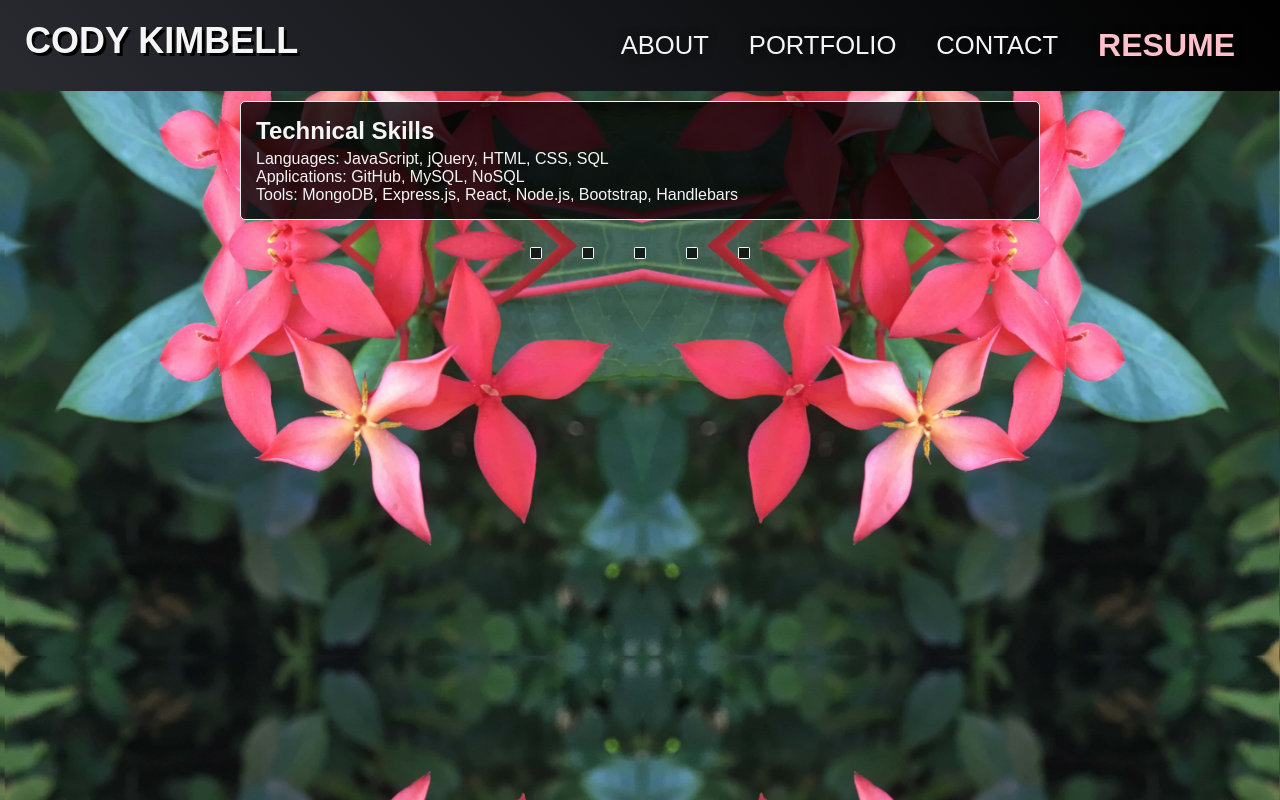
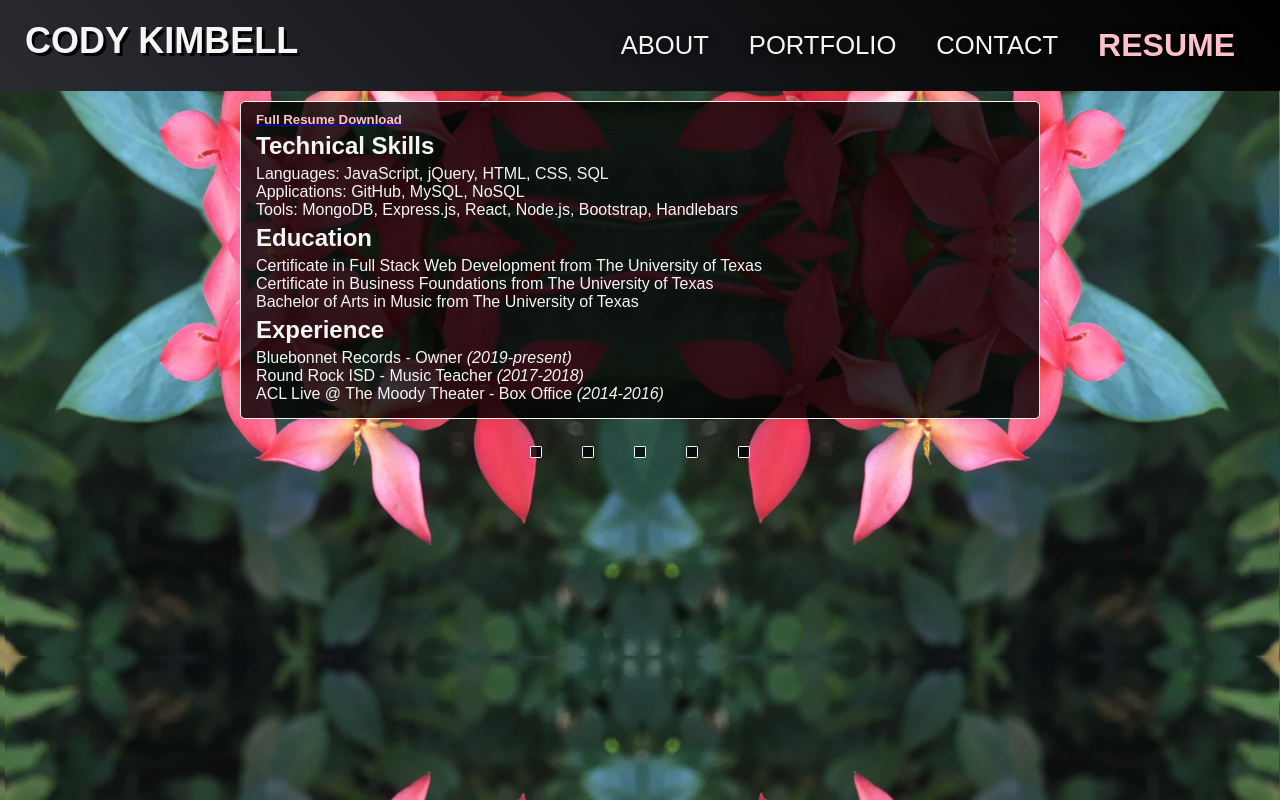
Before and after one commit to codykimb/react-portfolio, a React (Create React App) app: page / in a window 1280 px wide. Both pictures are taken after a click on the link "RESUME". Built offline with nearby package versions, Linux system fonts and the light colour scheme.

Commit message:
resume update and styles

```diff
--- a/src/components/Resume/index.js
+++ b/src/components/Resume/index.js
@@ -4,6 +4,9 @@ function Resume() {
   return (
     <main>
         <section class="resume about-section">
+            <a href="/assets/docs/Coding Resume.pdf" download>
+              <h5 class="dl-link">Full Resume Download</h5>
+            </a>
             <h2 class="resume-item">Technical Skills</h2>
             <ul class="resume-item">
                 <li>Languages: JavaScript, jQuery, HTML, CSS, SQL
@@ -11,6 +14,24 @@ function Resume() {
                 <li>Applications: GitHub, MySQL, NoSQL
                 </li>
                 <li>Tools: MongoDB, Express.js, React, Node.js, Bootstrap, Handlebars
+                </li>
+            </ul>
+            <h2 class="resume-item">Education</h2>
+            <ul class="resume-item">
+                <li>Certificate in Full Stack Web Development from The University of Texas
+                </li>
+                <li>Certificate in Business Foundations from The University of Texas
+                </li>
+                <li>Bachelor of Arts in Music from The University of Texas
+                </li>
+            </ul>
+            <h2 class="resume-item">Experience</h2>
+            <ul class="resume-item">
+                <li>Bluebonnet Records - Owner <i>(2019-present)</i>
+                </li>
+                <li>Round Rock ISD - Music Teacher <i>(2017-2018)</i>
+                </li>
+                <li>ACL Live @ The Moody Theater - Box Office <i>(2014-2016)</i>
                 </li>
             </ul>
         </section>
--- a/src/index.css
+++ b/src/index.css
@@ -356,6 +356,11 @@ background-image: url("https://f4.bcbits.com/img/0014733625_20.jpg");
     font-size: large;
   }
 
+  .dl-link {
+    margin-left: 5px;
+    color: pink;
+  }
+
   /* RESUME STYLES END */
 
 
@@ -373,6 +378,10 @@ background-image: url("https://f4.bcbits.com/img/0014733625_20.jpg");
 
   .about-section {
       background-color: rgba(0, 0, 0, 0.95);
+  }
+
+  .grid-container {
+    height: 1200px;
   }
 
   .item-1 {
```
